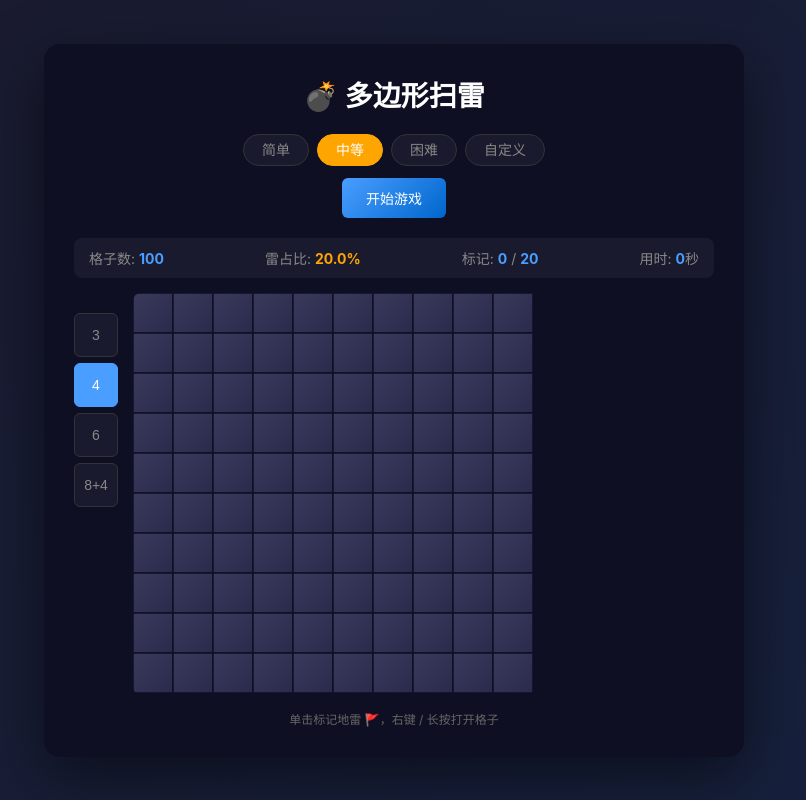
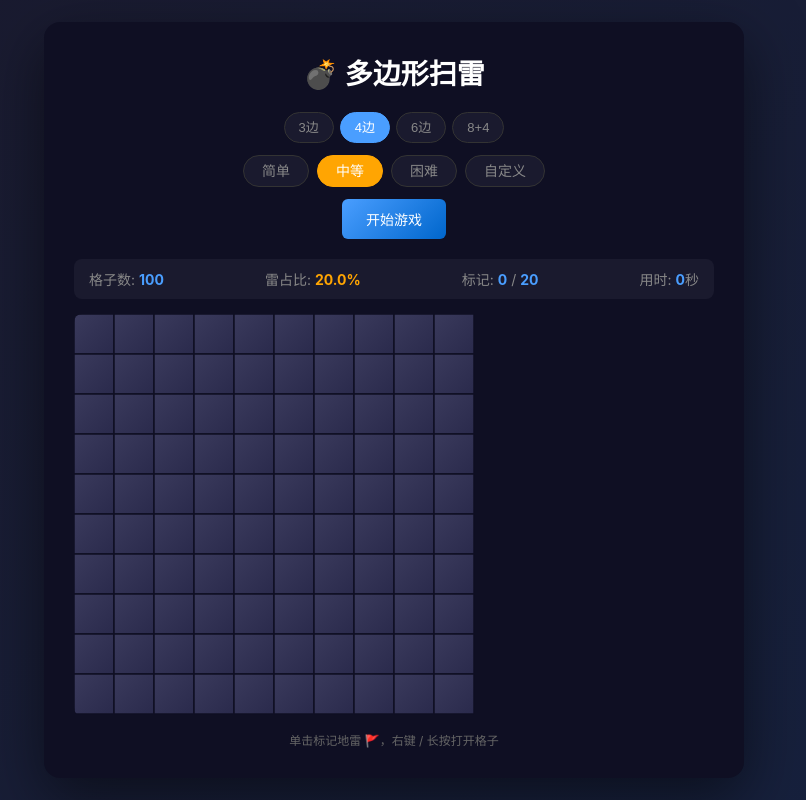
Before and after one commit to xiaoTN/saolei, a plain HTML site: page index.html in a window 1280 px wide. Shown: the whole page, without its empty margins (246-1052 px from the left). Drawn offline with Linux system fonts and the light colour scheme.

Commit message:
更新项目结构，将入口文件改为 index.html，优化游戏设置界面，新增多边形边数选择按钮，调整样式以提升用户体验。增强游戏逻辑，支持触摸设备操作及棋盘平移功能。

```diff
--- a/index.html
+++ b/index.html
@@ -11,6 +11,12 @@
         <h1>💣 多边形扫雷</h1>
 
         <div class="settings">
+            <div class="shape-row">
+                <button class="side-btn" data-sides="3" onclick="selectSides(3)">3边</button>
+                <button class="side-btn selected" data-sides="4" onclick="selectSides(4)">4边</button>
+                <button class="side-btn" data-sides="6" onclick="selectSides(6)">6边</button>
+                <button class="side-btn" data-sides="8" onclick="selectSides(8)">8+4</button>
+            </div>
             <div class="difficulty-row">
                 <button class="diff-btn" data-diff="easy"   onclick="selectDifficulty('easy')">简单</button>
                 <button class="diff-btn selected" data-diff="medium" onclick="selectDifficulty('medium')">中等</button>
@@ -45,14 +51,6 @@
         </div>
 
         <div class="game-area">
-            <div class="side-panel">
-                <div class="sides-vertical">
-                    <button class="side-btn" data-sides="3" onclick="selectSides(3)">3</button>
-                    <button class="side-btn selected" data-sides="4" onclick="selectSides(4)">4</button>
-                    <button class="side-btn" data-sides="6" onclick="selectSides(6)">6</button>
-                    <button class="side-btn" data-sides="8" onclick="selectSides(8)">8+4</button>
-                </div>
-            </div>
             <div class="board-viewport" id="boardViewport">
                 <div class="game-board" id="board"></div>
             </div>
--- a/style.css
+++ b/style.css
@@ -267,9 +267,8 @@ button:disabled:hover {
 .board-viewport {
     position: relative;
     overflow: hidden;
-    flex: 1;
-    min-width: 0;
-    max-height: 65vh;
+    width: 100%;
+    max-height: 70vh;
     cursor: grab;
     border-radius: 8px;
 }
@@ -291,35 +290,22 @@ button:disabled:hover {
     display: block;
 }
 
+.shape-row {
+    display: flex;
+    gap: 6px;
+}
+
+.shape-row .side-btn {
+    padding: 8px 14px;
+    width: auto;
+    height: auto;
+    font-size: 13px;
+    border-radius: 20px;
+}
+
 .game-area {
     display: flex;
     justify-content: center;
-    align-items: flex-start;
-    gap: 15px;
-}
-
-.side-panel {
-    display: flex;
-    flex-direction: column;
-    align-items: center;
-    padding-top: 20px;
-}
-
-.sides-vertical {
-    display: flex;
-    flex-direction: column;
-    gap: 6px;
-}
-
-.sides-vertical .side-btn {
-    display: inline-flex;
-    align-items: center;
-    justify-content: center;
-    width: 44px;
-    height: 44px;
-    padding: 0;
-    line-height: 1;
-    text-align: center;
 }
 
 .message {
```
Also changed, not shown: CLAUDE.md (+23 -9 lines).
